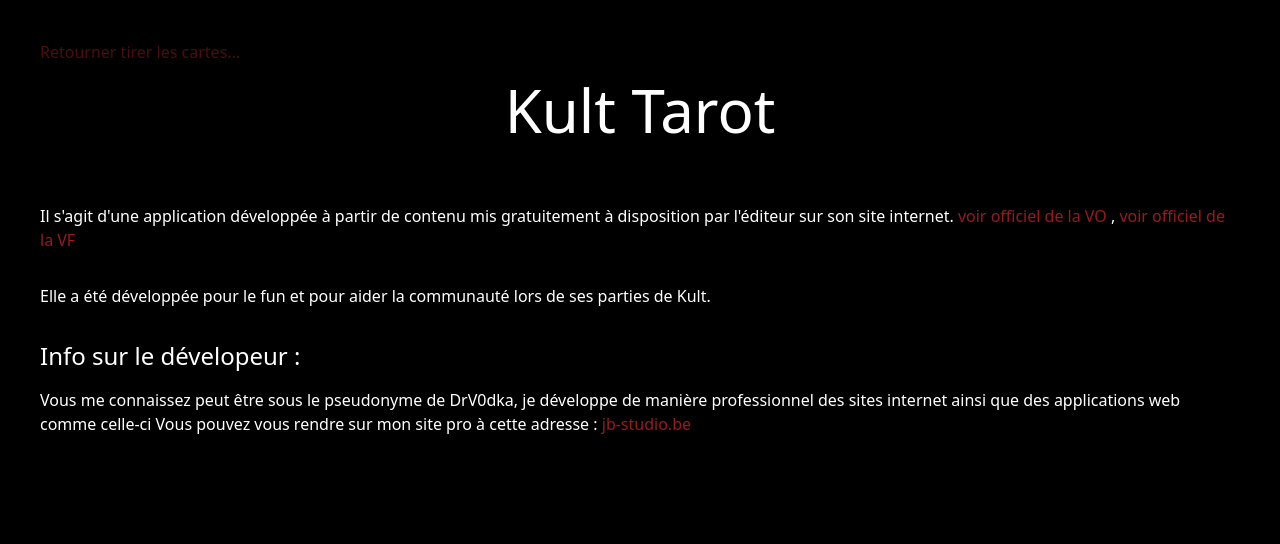
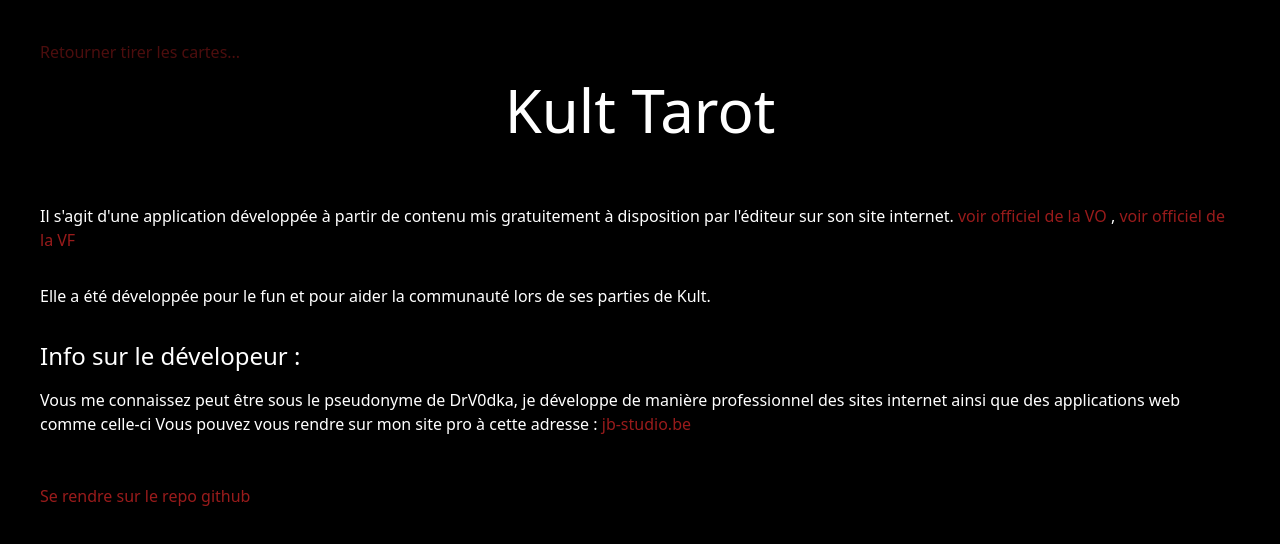
Before and after one commit to Julien1988/kult-tarot-app, a Nuxt app: page /about in a window 1280 px wide. Shown: the top 544 px of the page. Built offline with nearby package versions, Linux system fonts and the light colour scheme; a web font is replaced by a local one.

Commit message:
add repo git

```diff
--- a/pages/about.vue
+++ b/pages/about.vue
@@ -37,6 +37,13 @@
           >jb-studio.be</NuxtLink
         >
       </p>
+      <p class="pt-12">
+        <NuxtLink
+          class="text-red-800"
+          to="https://github.com/Julien1988/kult-tarot-app"
+          >Se rendre sur le repo github</NuxtLink
+        >
+      </p>
     </div>
   </div>
 </template>
```
Also changed, not shown: 1 other file (tests, documents, lock files or other folders).
